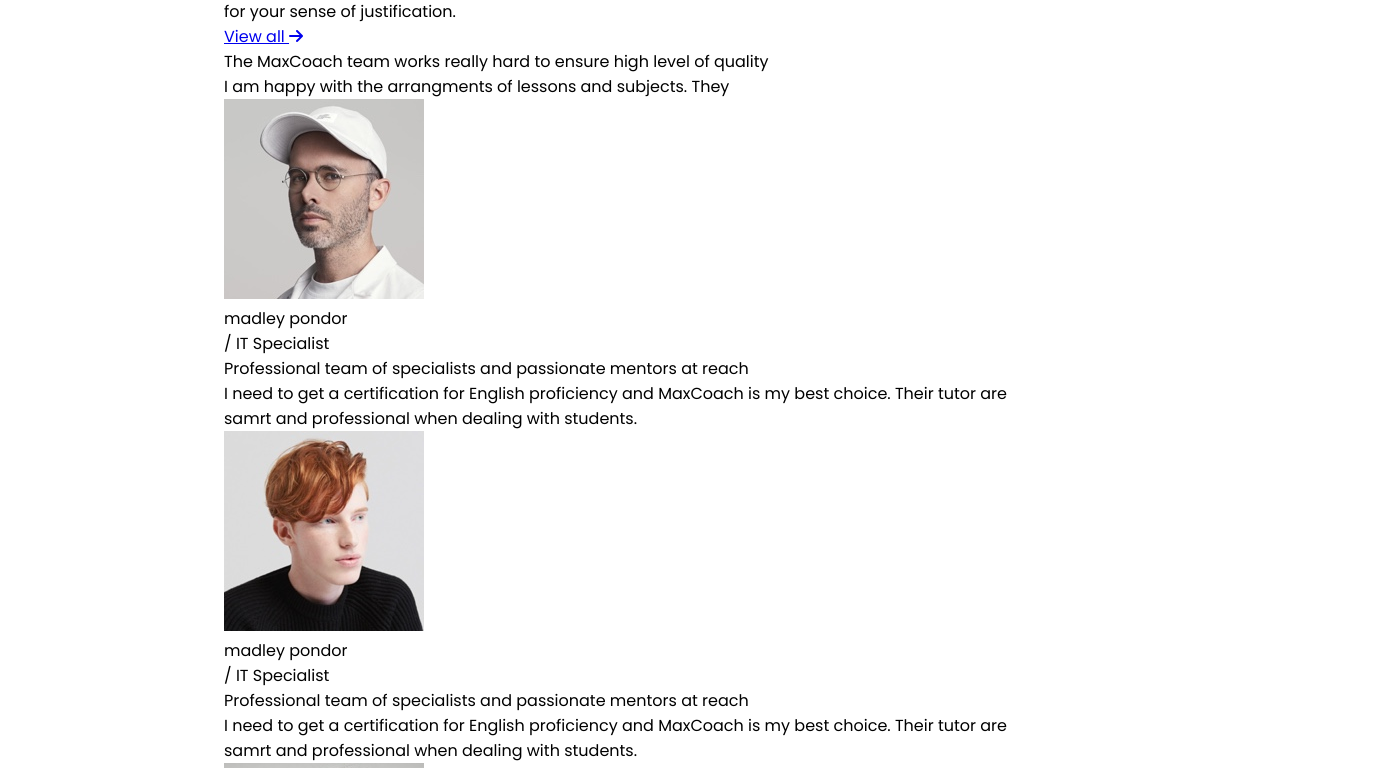
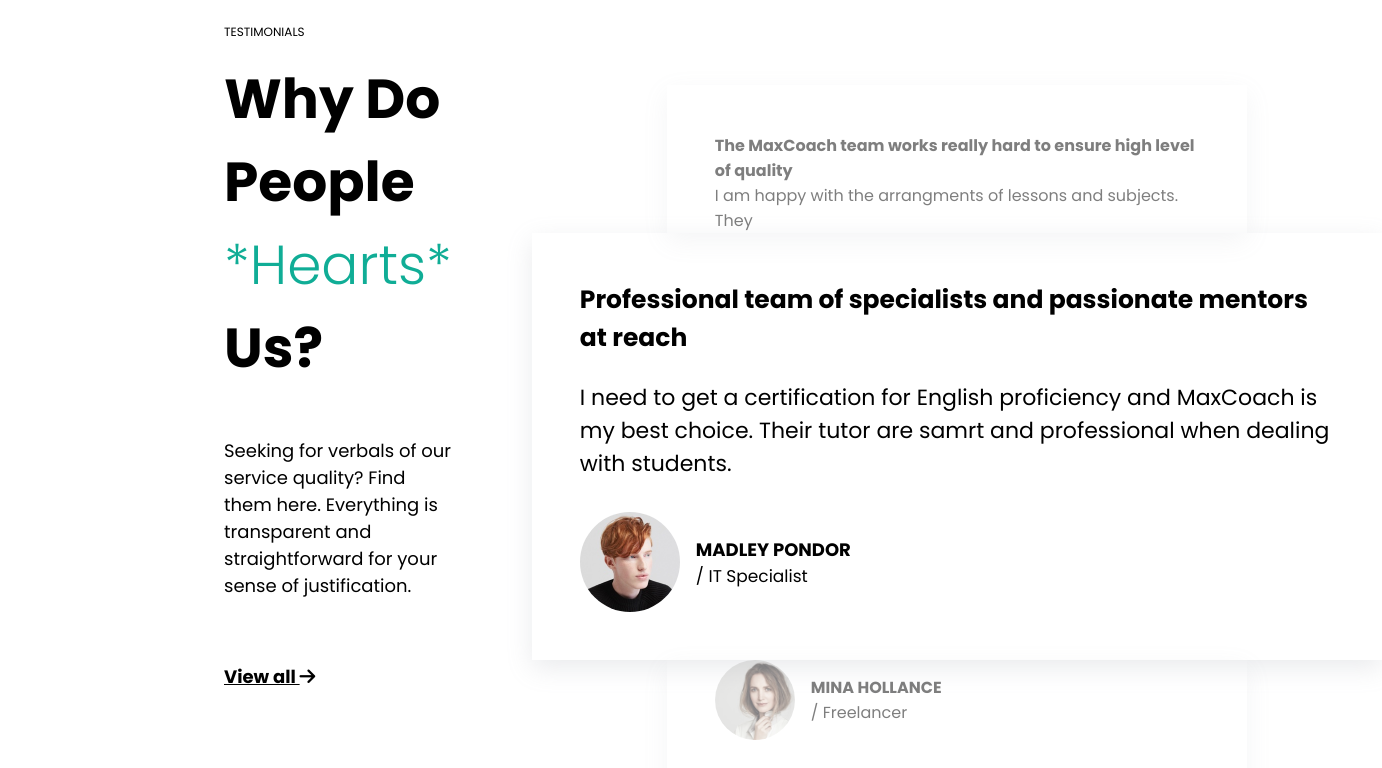
Before and after one commit to MarioBroi/proj-html-vuejs, a Vue app: page / in a window 1280 px wide. Shown: the part 2840-3608 px from the top of the page, 1382 px wide, since content can reach past the window. Built offline with nearby package versions, Linux system fonts and the light colour scheme.

Commit message:
edit testimonials section in AppMain and add style

```diff
--- a/src/components/AppMain.vue
+++ b/src/components/AppMain.vue
@@ -278,10 +278,9 @@
 
         <section class="testimonials container">
 
-
             <div class="testimonials-left">
-                <h5>testimonials</h5>
-                <h3>Why Do People <span>&ast;Hearts&ast;</span> Us?</h3>
+                <div class="sub-title">testimonials</div>
+                <h1>Why Do People <span class="important-text">&ast;Hearts&ast;</span> Us?</h1>
                 <p>Seeking for verbals of our service quality? Find them here. Everything is transparent and
                     straightforward for your sense of justification.</p>
                 <a href="#">View all <i class="fa-solid fa-arrow-right"></i></a>
@@ -289,67 +288,80 @@
             <!-- /.testimonials-left -->
 
             <div class="testimonials-right">
-                <div class="testimonials-card">
-                    <p>
+                <div class="testimonials-card-back-top">
+                    <p class="card-title">
                         The MaxCoach team works really hard to ensure high level of quality
                     </p>
                     <p>
                         I am happy with the arrangments of lessons and subjects. They
                     </p>
+                    <!-- <div class="testimonial">
+                        <img src="/public/img/testimonial-avata-03.jpg" alt="">
+                        <div class="testimonial-content">
+                            <div class="testimonial-name">
+                                basilio cocco
+                            </div> -->
+                            <!-- /.testimonial-name -->
+                            <!-- <div class="testimonial-role">
+                                / IT Specialist
+                            </div> -->
+                            <!-- /.testimonial-role -->
+                        <!-- </div> -->
+                        <!-- /.testimonial-content -->
+                    <!-- </div> -->
+                    <!-- /.testimonial -->
+                </div>
+                <!-- /.testimonials-card-back -->
+
+                <div class="testimonials-card">
+                    <p class="card-title">
+                        Professional team of specialists and passionate mentors at reach
+                    </p>
+                    <p class="t-card-text">
+                        I need to get a certification for English proficiency and MaxCoach is my best choice. Their
+                        tutor are samrt and professional when dealing with students.
+                    </p>
                     <div class="testimonial">
-                        <img src="/public/img/testimonial-avata-03.jpg" alt="">
-                        <div>
-                            madley pondor
+                        <img src="/public/img/testimonial-avata-01.jpg" alt="">
+                        <div class="testimonial-content">
+                            <div class="testimonial-name">
+                                madley pondor
+                            </div>
+                            <!-- /.testimonial-name -->
+                            <div class="testimonial-role">
+                                / IT Specialist
+                            </div>
+                            <!-- /.testimonial-role -->
                         </div>
-                        <div>
-                            / IT Specialist
-                        </div>
+                        <!-- /.testimonial-content -->
                     </div>
                     <!-- /.testimonial -->
                 </div>
                 <!-- /.testimonials-card -->
 
-                <div class="testimonials-card">
-                    <p>
+                <div class="testimonials-card-back-bottom">
+<!--                     <p class="card-title">
                         Professional team of specialists and passionate mentors at reach
                     </p>
                     <p>
                         I need to get a certification for English proficiency and MaxCoach is my best choice. Their
                         tutor are samrt and professional when dealing with students.
-                    </p>
+                    </p> -->
                     <div class="testimonial">
-                        <img src="/public/img/testimonial-avata-01.jpg" alt="">
-                        <div>
-                            madley pondor
+                        <img src="/public/img/testimonial-avata-02.jpg" alt="">
+                        <div class="testimonial-content">
+                            <div class="testimonial-name">
+                                mina hollance
+                            </div>
+                            <div class="testimonial-role">
+                                / Freelancer
+                            </div>
                         </div>
-                        <div>
-                            / IT Specialist
-                        </div>
+                        <!-- /.testimonial-content -->
                     </div>
                     <!-- /.testimonial -->
                 </div>
-                <!-- /.testimonials-card -->
-
-                <div class="testimonials-card">
-                    <p>
-                        Professional team of specialists and passionate mentors at reach
-                    </p>
-                    <p>
-                        I need to get a certification for English proficiency and MaxCoach is my best choice. Their
-                        tutor are samrt and professional when dealing with students.
-                    </p>
-                    <div class="testimonial">
-                        <img src="/public/img/testimonial-avata-02.jpg" alt="">
-                        <div>
-                            mina hollance
-                        </div>
-                        <div>
-                            / Freelancer
-                        </div>
-                    </div>
-                    <!-- /.testimonial -->
-                </div>
-                <!-- /.testimonials-card -->
+                <!-- /.testimonials-card-back -->
 
             </div>
             <!-- /.testimonials-right -->
--- a/src/style.css
+++ b/src/style.css
@@ -46,7 +46,7 @@
   font-size: 30px;
 }
 
-svg{
+svg {
   fill: var(--proj-lightest);
   width: 100%;
   background-color: var(--proj-light);
@@ -407,6 +407,146 @@
       }
     }
   }
+
+  /* /online */
+
+  .testimonials {
+    display: flex;
+    justify-content: space-between;
+    align-items: center;
+
+    .testimonials-left {
+      padding-right: 5rem;
+
+      & h1 {
+        padding: 1rem 0;
+        font-size: 55px;
+      }
+
+      & p {
+        padding: 2rem 0 4rem;
+        font-size: 18px;
+      }
+
+      & a {
+        color: var(--proj-darker);
+        font-size: 18px;
+        font-weight: bold;
+      }
+    }
+
+    .testimonials-right {
+      margin-top: 10rem;
+      display: flex;
+      flex-direction: column;
+      justify-content: center;
+      align-items: center;
+
+      .testimonials-card-back-top {
+        width: 580px;
+        padding: 3rem 3rem 0;
+        box-shadow: rgba(149, 157, 165, 0.2) 0px 8px 24px;
+        opacity: 50%;
+
+        .card-title {
+          font-weight: bold;
+        }
+
+        .testimonial {
+          display: flex;
+          align-items: center;
+          padding-top: 2rem;
+
+          img {
+            width: 80px;
+            border-radius: 50%;
+          }
+
+          .testimonial-name {
+            padding: 0 1rem;
+            font-weight: bold;
+            text-transform: uppercase;
+          }
+
+          .testimonial-role {
+            padding: 0 1rem;
+          }
+        }
+      }
+
+      .testimonials-card {
+        width: 850px;
+        padding: 3rem;
+        box-shadow: rgba(149, 157, 165, 0.2) 0px 8px 24px;
+
+        .card-title {
+          font-weight: bold;
+          font-size: 25px;
+          padding-bottom: 1.5rem;
+        }
+
+        .t-card-text{
+          font-size: 22px;
+        }
+
+        .testimonial {
+          display: flex;
+          align-items: center;
+          padding-top: 2rem;
+
+          img {
+            width: 100px;
+            border-radius: 50%;
+          }
+
+          .testimonial-name {
+            padding: 0 1rem;
+            font-size: 18px;
+            font-weight: bold;
+            text-transform: uppercase;
+          }
+
+          .testimonial-role {
+            padding: 0 1rem;
+            font-size: 17px;
+          }
+        }
+
+      }
+
+      .testimonials-card-back-bottom {
+        width: 580px;
+        padding: 0 3rem 3rem;
+        box-shadow: rgba(149, 157, 165, 0.2) 0px 8px 24px;
+        opacity: 50%;
+
+        .card-title {
+          font-weight: bold;
+        }
+
+        .testimonial {
+          display: flex;
+          align-items: center;
+
+          img {
+            width: 80px;
+            border-radius: 50%;
+          }
+
+          .testimonial-name {
+            padding: 0 1rem;
+            font-weight: bold;
+            text-transform: uppercase;
+          }
+
+          .testimonial-role {
+            padding: 0 1rem;
+          }
+        }
+      }
+
+    }
+  }
 }
 
 
```
